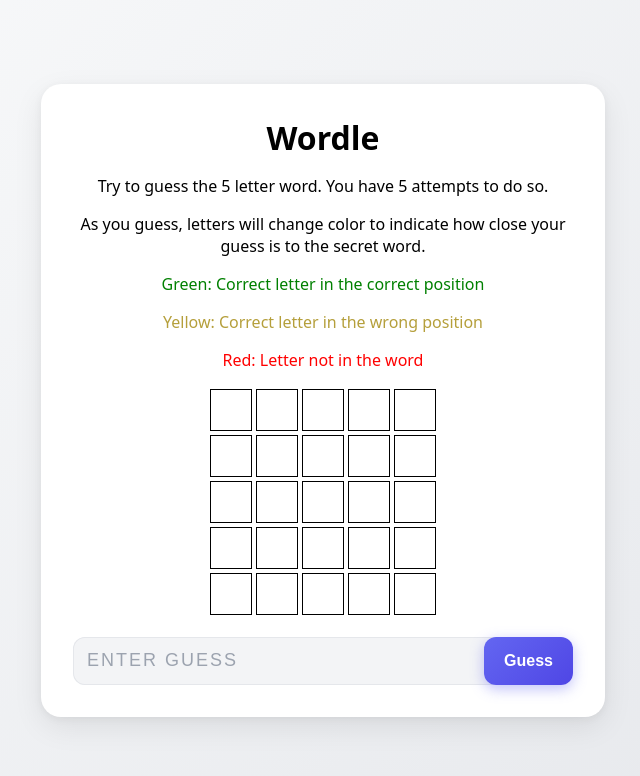
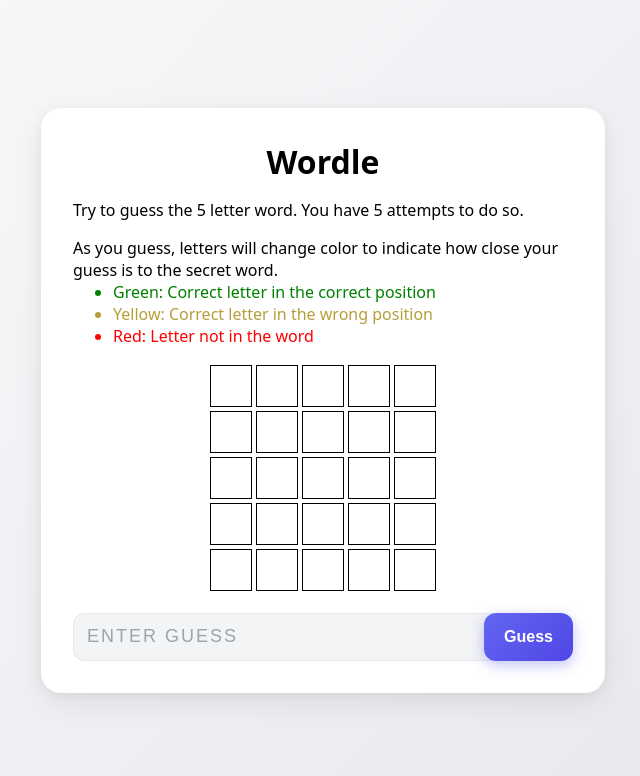
Before and after one commit to Mikerich94/Wordle-React-App, a React (Vite) app: page / in a window 1280 px wide. Shown: the top 776 px of the page, without its empty margins (317-957 px from the left). Built offline with nearby package versions, Linux system fonts and the light colour scheme.

Commit message:
list styles

```diff
--- a/src/App.jsx
+++ b/src/App.jsx
@@ -75,9 +75,11 @@ export default function App() {
         <div className="instructions">
         <p>Try to guess the 5 letter word. You have 5 attempts to do so.</p>
         <p>As you guess, letters will change color to indicate how close your guess is to the secret word.</p>
-        <p style={{ color: "green" }}>Green: Correct letter in the correct position</p>
-        <p style={{ color: "#b59f3b" }}>Yellow: Correct letter in the wrong position</p>
-        <p style={{ color: "red" }}>Red: Letter not in the word</p>
+       <ul style={{ margin:0}}>
+        <li style={{ color: "green" }}>Green: Correct letter in the correct position</li>
+        <li style={{ color: "#b59f3b" }}>Yellow: Correct letter in the wrong position</li>
+        <li style={{ color: "red" }}>Red: Letter not in the word</li>
+        </ul>
         </div>
         {/* Grid */}
         {Array.from({ length: 5 }).map((_, rowIndex) => {
--- a/src/styles.css
+++ b/src/styles.css
@@ -102,6 +102,7 @@ body {
 }
 
 .instructions {
+  text-align:left;
   max-width:500px;
   margin-bottom:16px;
 }
```
